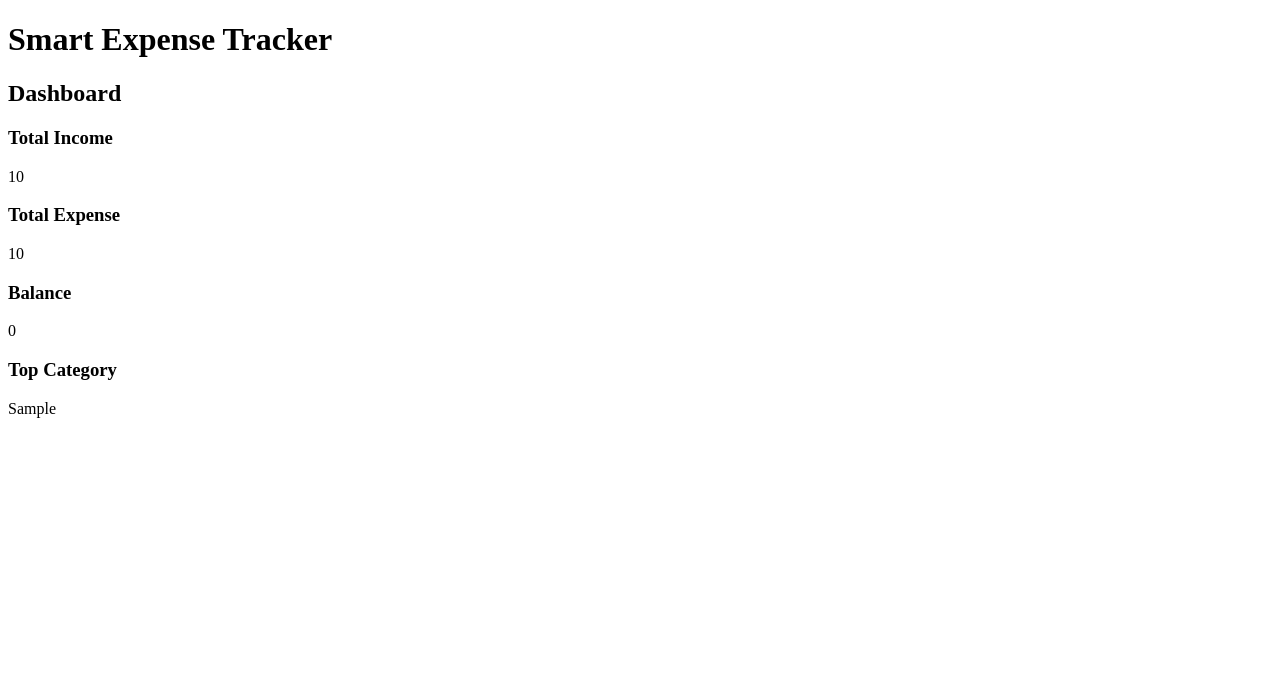
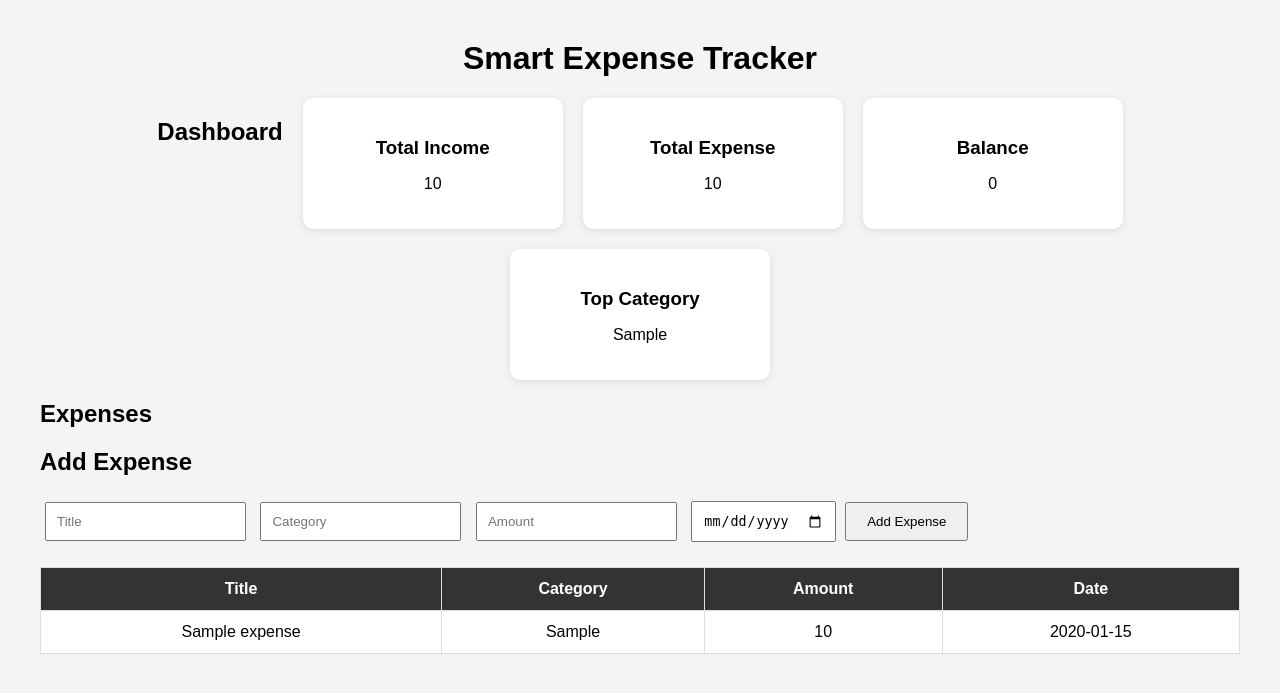
Before and after one commit to lokesh-iitm/smart-expense-tracker, a FastAPI app: page / in a window 1280 px wide. Shown: the top 693 px of the page. Run offline with FastAPI, Linux system fonts and the light colour scheme; tables that the repository leaves empty hold one stand-in row (values such as "Sample post").

Commit message:
expense form

```diff
--- a/static/script.js
+++ b/static/script.js
@@ -17,3 +17,74 @@ async function loadDashboard() {
 }
 
 loadDashboard();
+async function loadExpenses() {
+    const response = await fetch("/expenses?limit=100");
+
+    const expenses = await response.json();
+
+    const tableBody =
+        document.getElementById("expense-body");
+
+    tableBody.innerHTML = "";
+
+    expenses.forEach(expense => {
+
+        tableBody.innerHTML += `
+            <tr>
+                <td>${expense.title}</td>
+                <td>${expense.category}</td>
+                <td>${expense.amount}</td>
+                <td>${expense.date}</td>
+            </tr>
+        `;
+
+    });
+}
+
+loadExpenses();
+async function addExpense(event) {
+
+    event.preventDefault();
+
+    const expense = {
+        title:
+            document.getElementById("title").value,
+
+        category:
+            document.getElementById(
+                "expense-category"
+            ).value,
+
+        amount:
+            parseFloat(
+                document.getElementById("amount").value
+            ),
+
+        date:
+            document.getElementById("date").value
+    };
+
+    await fetch("/expenses", {
+        method: "POST",
+        headers: {
+            "Content-Type":
+                "application/json"
+        },
+        body: JSON.stringify(expense)
+    });
+
+    loadDashboard();
+    loadExpenses();
+
+    document.getElementById(
+        "expense-form"
+    ).reset();
+}
+
+
+document
+    .getElementById("expense-form")
+    .addEventListener(
+        "submit",
+        addExpense
+    );
--- a/static/style.css
+++ b/static/style.css
@@ -0,0 +1,63 @@
+body {
+    font-family: Arial, sans-serif;
+    margin: 40px;
+    background-color: #f4f4f4;
+}
+
+h1 {
+    text-align: center;
+}
+
+#dashboard {
+    display: flex;
+    gap: 20px;
+    flex-wrap: wrap;
+    justify-content: center;
+}
+
+#dashboard div {
+    background: white;
+    padding: 20px;
+    border-radius: 10px;
+    width: 220px;
+    text-align: center;
+    box-shadow: 0 2px 8px rgba(0,0,0,0.1);
+}
+
+h3 {
+    margin-bottom: 10px;
+}
+table {
+    width: 100%;
+    border-collapse: collapse;
+    margin-top: 20px;
+    background: white;
+}
+
+th, td {
+    border: 1px solid #ddd;
+    padding: 12px;
+    text-align: center;
+}
+
+th {
+    background-color: #333;
+    color: white;
+}
+
+tr:nth-child(even) {
+    background-color: #f2f2f2;
+}
+form {
+    margin: 20px 0;
+}
+
+input {
+    padding: 10px;
+    margin: 5px;
+}
+
+button {
+    padding: 10px 20px;
+    cursor: pointer;
+}
--- a/templates/index.html
+++ b/templates/index.html
@@ -3,6 +3,7 @@
 <head>
     <title>Smart Expense Tracker</title>
     <script src="/static/script.js" defer></script>
+    <link rel="stylesheet" href="/static/style.css">
 </head>
 <body>
 
@@ -33,6 +34,57 @@
         </div>
 
     </div>
+        <h2>Expenses</h2>
+        <h2>Add Expense</h2>
+
+<form id="expense-form">
+
+    <input
+        type="text"
+        id="title"
+        placeholder="Title"
+        required
+    >
+
+    <input
+        type="text"
+        id="expense-category"
+        placeholder="Category"
+        required
+    >
+
+    <input
+        type="number"
+        id="amount"
+        placeholder="Amount"
+        required
+    >
+
+    <input
+        type="date"
+        id="date"
+        required
+    >
+
+    <button type="submit">
+        Add Expense
+    </button>
+
+</form>
+
+    <table id="expense-table">
+        <thead>
+            <tr>
+                <th>Title</th>
+                <th>Category</th>
+                <th>Amount</th>
+                <th>Date</th>
+            </tr>
+        </thead>
+
+        <tbody id="expense-body">
+        </tbody>
+    </table>
 
 </body>
 </html>
```
